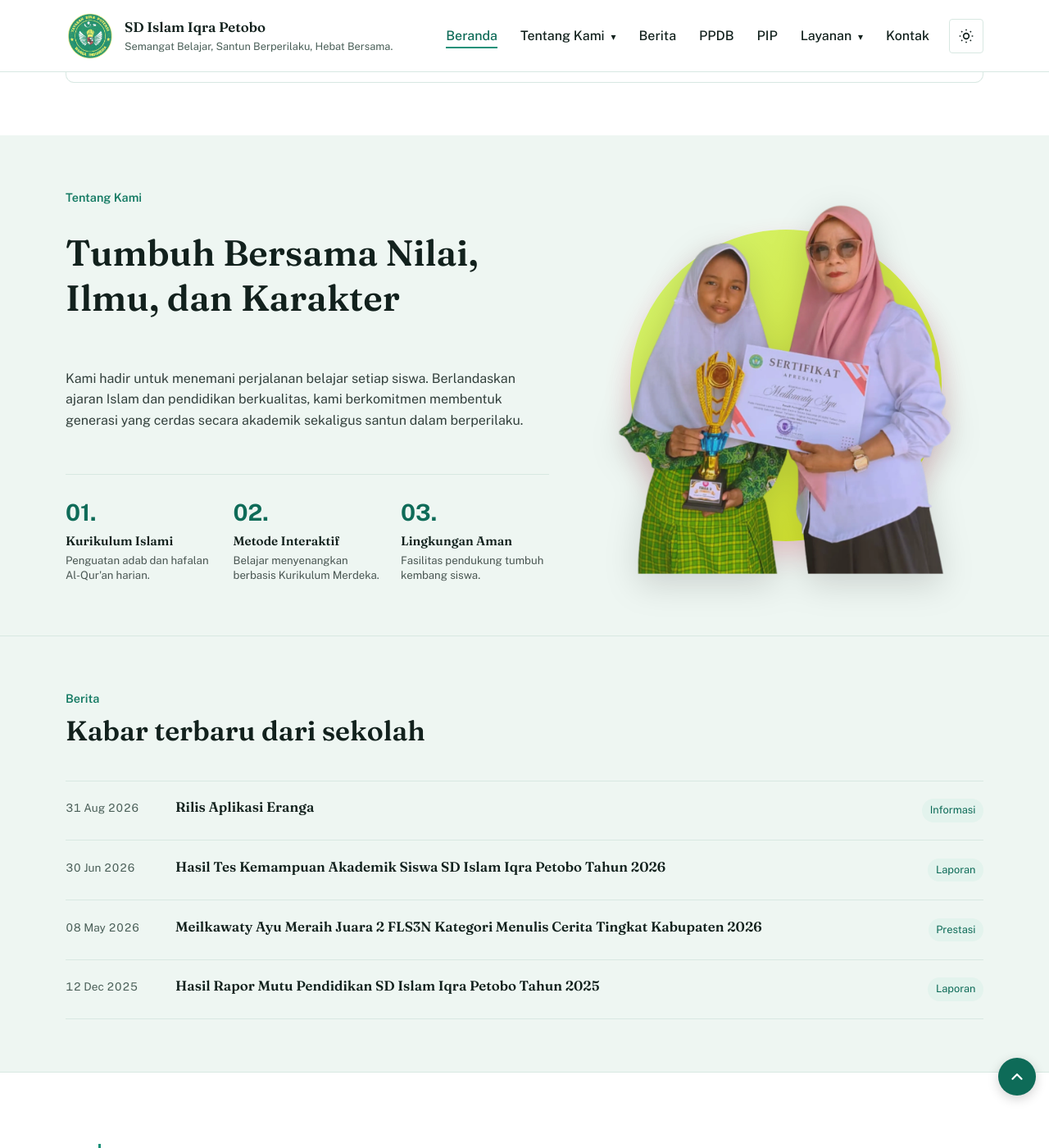
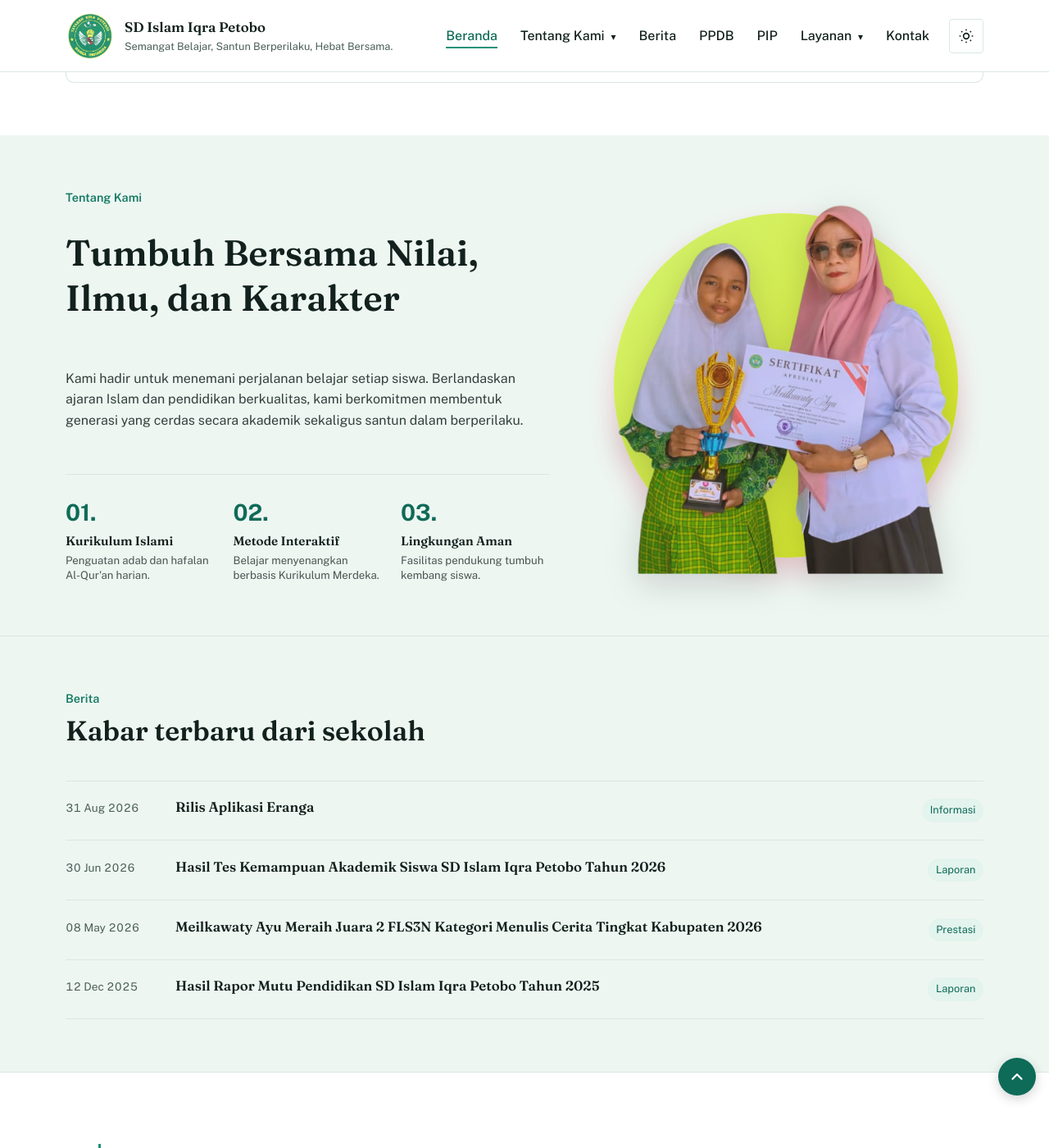
Before and after one commit to IQRADevl/iqradevl.github.io, a Jekyll site: the page built from index.md, in a window 1280 px wide and 1400 px high, scrolled down 1136 px. Shown: the whole window at 82% size. Built offline with Jekyll 4.4.1, drawn with Linux system fonts in a browser that asks for light colours.

Commit message:
Increase welcome circle background size
Adjusts the welcome section background circle dimensions from 380x380 to 420x420 so the decorative element better matches the larger hero image.

```diff
--- a/assets/css/style.scss
+++ b/assets/css/style.scss
@@ -1046,8 +1046,8 @@ figure.img-large img {
   }
 
   .welcome__circle-bg {
-    width: 380px;
-    height: 380px;
+    width: 420px;
+    height: 420px;
   }
 
   .welcome__img {
```
